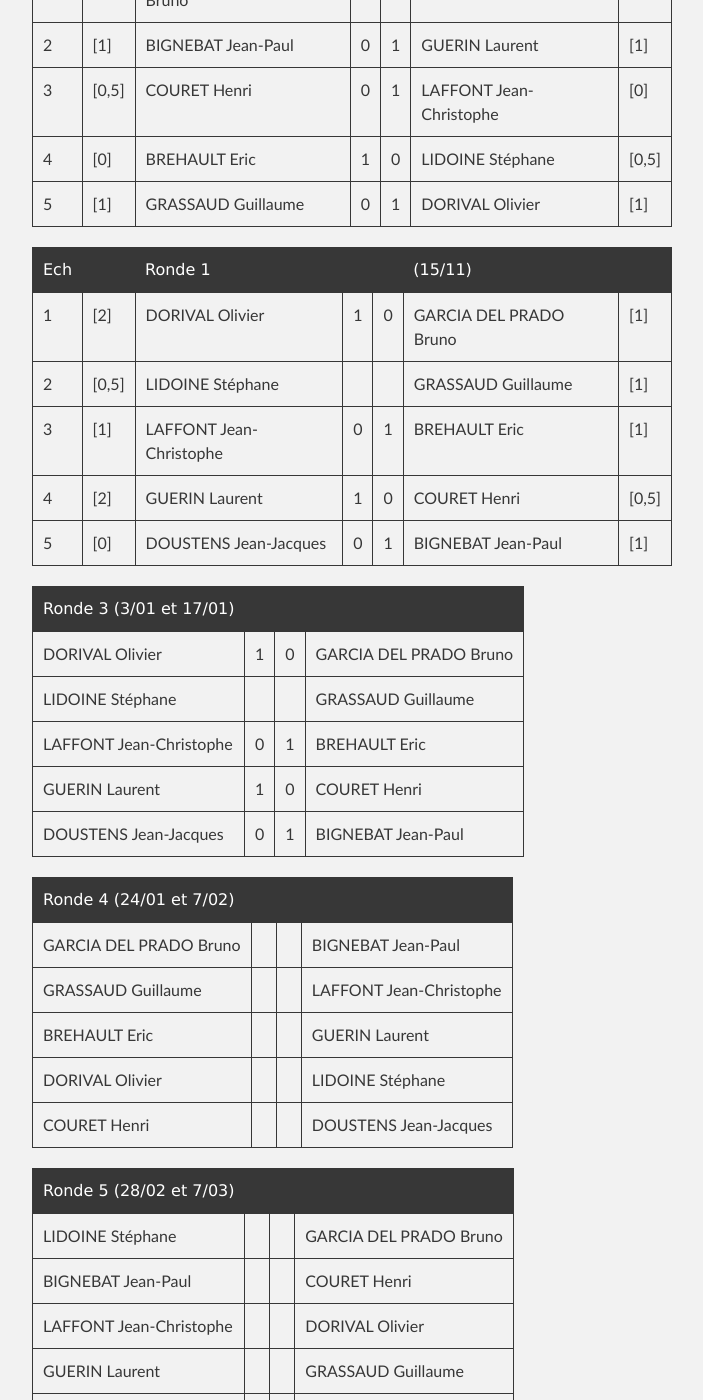
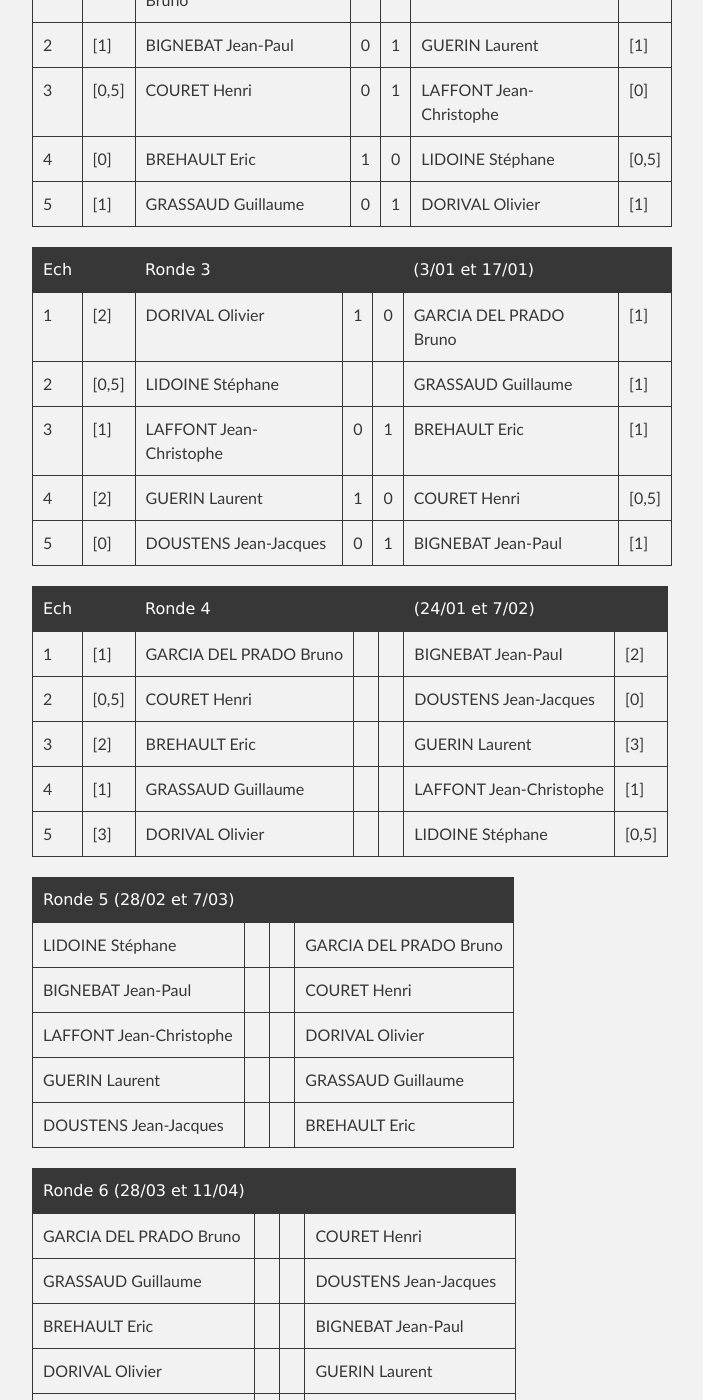
Before and after one commit to echiquier-villeneuve-tolosane/echiquier-villeneuve-tolosane.github.io, a Jekyll site: the page built from club.md, in a window 1280 px wide and 1400 px high, scrolled down 1159 px. Shown: the whole window, without its empty margins (288-991 px from the left). Built offline with Jekyll 4.4.1, drawn with Linux system fonts in a browser that asks for light colours; nearby versions of some CDN libraries.

Commit message:
Updated club.md

```diff
--- a/club.md
+++ b/club.md
@@ -41,7 +41,7 @@
 |4| [0] | BREHAULT Eric              | 1   | 0    | LIDOINE Stéphane          |[0,5]|
 |5| [1] | GRASSAUD Guillaume         | 0   | 1    | DORIVAL Olivier           | [1] |
 
-|Ech |     | Ronde 1                 |     |      |  (15/11)                  |     |
+|Ech |     | Ronde 3                 |     |      |  (3/01 et 17/01)          |     |
 |-|-----| -------------------------- |:---:| :---:| ------------------------- |-----|
 |1| [2] | DORIVAL Olivier            | 1   | 0    | GARCIA DEL PRADO Bruno    | [1] |
 |2|[0,5]| LIDOINE Stéphane           |     |      | GRASSAUD Guillaume        | [1] |
@@ -49,21 +49,13 @@
 |4| [2] | GUERIN Laurent             | 1   | 0    | COURET Henri              |[0,5]|
 |5| [0] | DOUSTENS Jean-Jacques      | 0   | 1    | BIGNEBAT Jean-Paul        | [1] |
 
-| Ronde 3 (3/01 et 17/01)      |     |      |                              |
-| ---------------------------- |:---:| :---:| ---------------------------- |
-| DORIVAL Olivier              | 1   | 0    | GARCIA DEL PRADO Bruno       |
-| LIDOINE Stéphane             |     |      | GRASSAUD Guillaume           |
-| LAFFONT Jean-Christophe      | 0   | 1    | BREHAULT Eric                |
-| GUERIN Laurent               | 1   | 0    | COURET Henri                 |
-| DOUSTENS Jean-Jacques        | 0   | 1    | BIGNEBAT Jean-Paul           |
-
-| Ronde 4 (24/01 et 7/02)      |     |      |                              |
-| ---------------------------- |:---:| :---:| ---------------------------- |
-| GARCIA DEL PRADO Bruno       |     |      | BIGNEBAT Jean-Paul           |
-| GRASSAUD Guillaume           |     |      | LAFFONT Jean-Christophe      |
-| BREHAULT Eric                |     |      | GUERIN Laurent               |
-| DORIVAL Olivier              |     |      | LIDOINE Stéphane             |
-| COURET Henri                 |     |      | DOUSTENS Jean-Jacques        |
+|Ech |     | Ronde 4                 |     |      |  (24/01 et 7/02)          |     |
+|-|-----| -------------------------- |:---:| :---:| ------------------------- |-----|
+|1| [1] | GARCIA DEL PRADO Bruno     |     |      | BIGNEBAT Jean-Paul        | [2] |
+|2|[0,5]| COURET Henri               |     |      | DOUSTENS Jean-Jacques     | [0] |
+|3| [2] | BREHAULT Eric              |     |      | GUERIN Laurent            | [3] |
+|4| [1] | GRASSAUD Guillaume         |     |      | LAFFONT Jean-Christophe   | [1] |
+|5| [3] | DORIVAL Olivier            |     |      | LIDOINE Stéphane          |[0,5]|
 
 | Ronde 5 (28/02 et 7/03)      |     |      |                              |
 | ---------------------------- |:---:| :---:| ---------------------------- |
```
